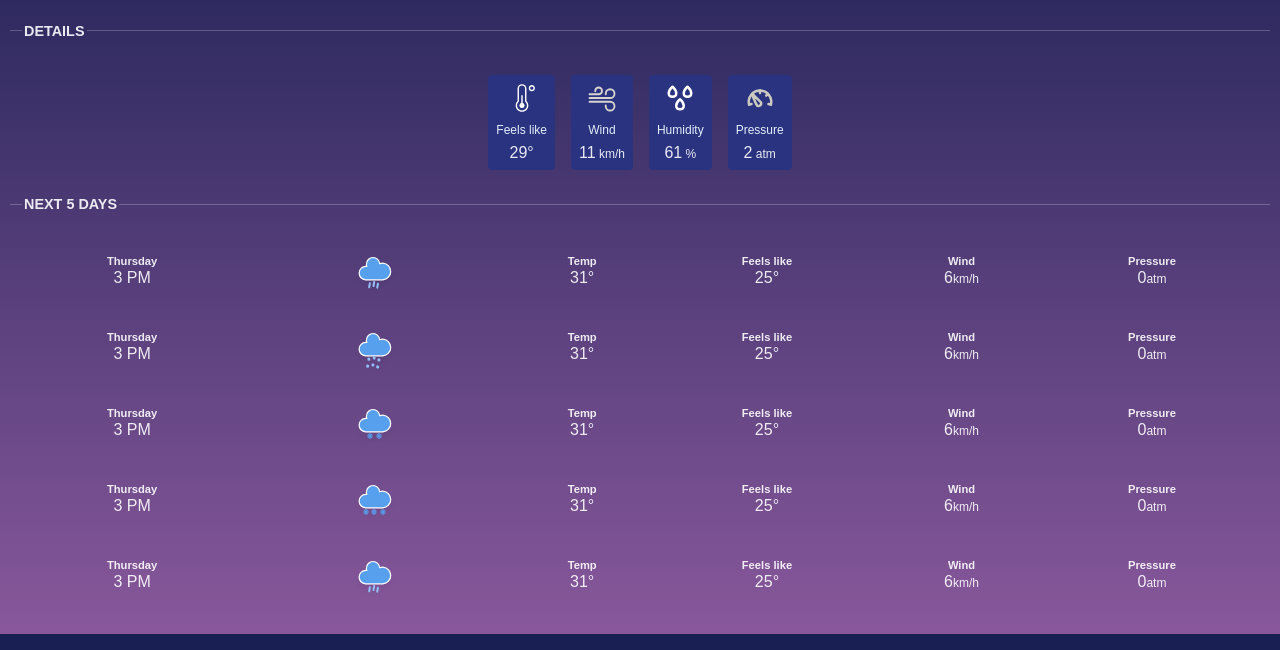
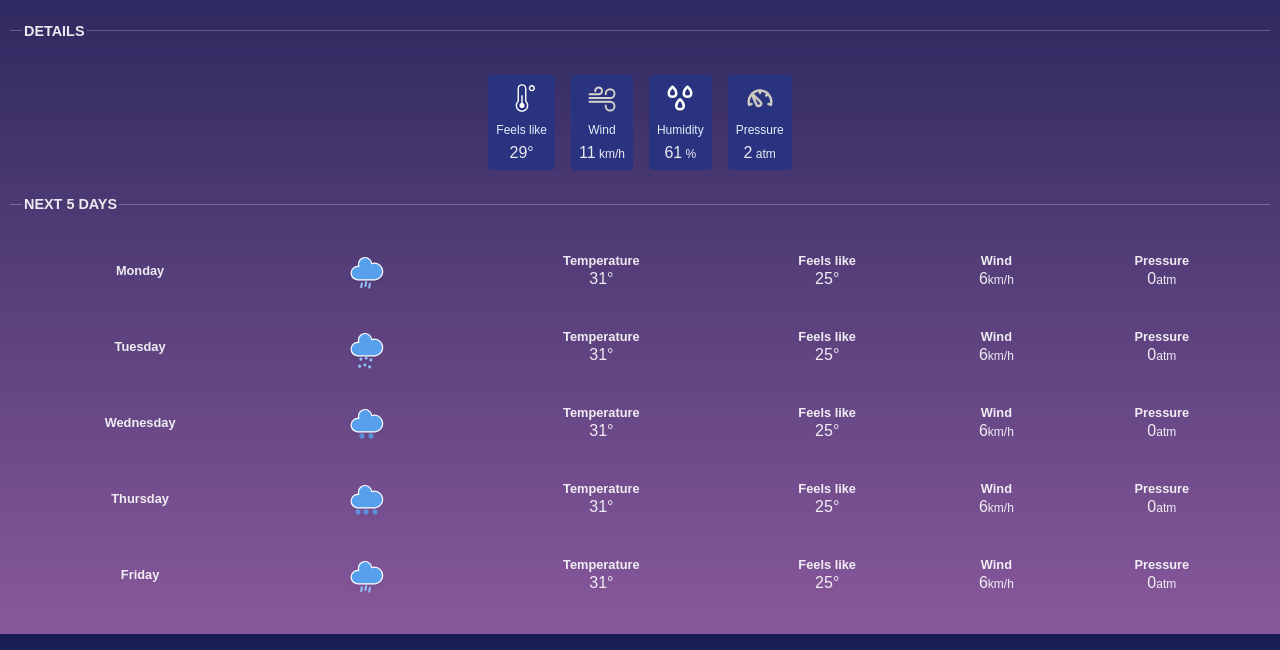
Before and after one commit to zygo1/Weather-Application, a plain HTML site: page index.html in a window 1280 px wide. Shown: the part 166-816 px from the top of the page. Drawn offline with Linux system fonts and the light colour scheme; a script that the page names is missing.

Commit message:
gui changes

```diff
--- a/index.html
+++ b/index.html
@@ -67,14 +67,77 @@
                 <tr class="hour-row">
                     <td>
                         <div class="info-group">
-                            <div class="label">Thursday</div>
-                            <div>3 PM</div>
+                            <div class="label">Monday</div>
                         </div>
                     </td>
                     <td><img src="icons\static\rainy-6.svg"></td>
                     <td>
                         <div class="info-group">
-                            <div class="label">Temp</div>
+                            <div class="label">Temperature</div>
+                            <div><span>31</span>&deg;</div>
+                        </div>
+                    </td>
+                    <td>
+                        <div class="info-group">
+                            <div class="label">Feels like</div>
+                            <div><span>25</span>&deg;</div>
+                        </div>
+                    </td>
+                    <td>
+                        <div class="info-group">
+                            <div class="label">Wind</div>
+                            <div><span>6</span><span class="value-sub-info">km/h</span></div>
+                        </div>
+                    </td>
+                    <td>
+                        <div class="info-group">
+                            <div class="label">Pressure</div>
+                            <div><span>0</span><span class="value-sub-info">atm</span></div>
+                        </div>
+                    </td>
+                </tr>
+                <tr class="hour-row">
+                    <td>
+                        <div class="info-group">
+                            <div class="label">Tuesday</div>
+                        </div>
+                    </td>
+                    <td><img src="icons\static\rainy-7.svg"></td>
+                    <td>
+                        <div class="info-group">
+                            <div class="label">Temperature</div>
+                            <div><span>31</span>&deg;</div>
+                        </div>
+                    </td>
+                    <td>
+                        <div class="info-group">
+                            <div class="label">Feels like</div>
+                            <div><span>25</span>&deg;</div>
+                        </div>
+                    </td>
+                    <td>
+                        <div class="info-group">
+                            <div class="label">Wind</div>
+                            <div><span>6</span><span class="value-sub-info">km/h</span></div>
+                        </div>
+                    </td>
+                    <td>
+                        <div class="info-group">
+                            <div class="label">Pressure</div>
+                            <div><span>0</span><span class="value-sub-info">atm</span></div>
+                        </div>
+                    </td>
+                </tr>
+                <tr class="hour-row">
+                    <td>
+                        <div class="info-group">
+                            <div class="label">Wednesday</div>
+                        </div>
+                    </td>
+                    <td><img src="icons\static\snowy-5.svg"></td>
+                    <td>
+                        <div class="info-group">
+                            <div class="label">Temperature</div>
                             <div><span>31</span>&deg;</div>
                         </div>
                     </td>
@@ -101,13 +164,12 @@
                     <td>
                         <div class="info-group">
                             <div class="label">Thursday</div>
-                            <div>3 PM</div>
                         </div>
                     </td>
-                    <td><img src="icons\static\rainy-7.svg"></td>
+                    <td><img src="icons\static\snowy-6.svg"></td>
                     <td>
                         <div class="info-group">
-                            <div class="label">Temp</div>
+                            <div class="label">Temperature</div>
                             <div><span>31</span>&deg;</div>
                         </div>
                     </td>
@@ -133,80 +195,13 @@
                 <tr class="hour-row">
                     <td>
                         <div class="info-group">
-                            <div class="label">Thursday</div>
-                            <div>3 PM</div>
-                        </div>
-                    </td>
-                    <td><img src="icons\static\snowy-5.svg"></td>
-                    <td>
-                        <div class="info-group">
-                            <div class="label">Temp</div>
-                            <div><span>31</span>&deg;</div>
-                        </div>
-                    </td>
-                    <td>
-                        <div class="info-group">
-                            <div class="label">Feels like</div>
-                            <div><span>25</span>&deg;</div>
-                        </div>
-                    </td>
-                    <td>
-                        <div class="info-group">
-                            <div class="label">Wind</div>
-                            <div><span>6</span><span class="value-sub-info">km/h</span></div>
-                        </div>
-                    </td>
-                    <td>
-                        <div class="info-group">
-                            <div class="label">Pressure</div>
-                            <div><span>0</span><span class="value-sub-info">atm</span></div>
-                        </div>
-                    </td>
-                </tr>
-                <tr class="hour-row">
-                    <td>
-                        <div class="info-group">
-                            <div class="label">Thursday</div>
-                            <div>3 PM</div>
-                        </div>
-                    </td>
-                    <td><img src="icons\static\snowy-6.svg"></td>
-                    <td>
-                        <div class="info-group">
-                            <div class="label">Temp</div>
-                            <div><span>31</span>&deg;</div>
-                        </div>
-                    </td>
-                    <td>
-                        <div class="info-group">
-                            <div class="label">Feels like</div>
-                            <div><span>25</span>&deg;</div>
-                        </div>
-                    </td>
-                    <td>
-                        <div class="info-group">
-                            <div class="label">Wind</div>
-                            <div><span>6</span><span class="value-sub-info">km/h</span></div>
-                        </div>
-                    </td>
-                    <td>
-                        <div class="info-group">
-                            <div class="label">Pressure</div>
-                            <div><span>0</span><span class="value-sub-info">atm</span></div>
-                        </div>
-                    </td>
-                </tr>
-                <tr class="hour-row">
-                    <td>
-                        <div class="info-group">
-                            <div class="label">Thursday</div>
-                            <div>3 PM</div>
+                            <div class="label">Friday</div>
                         </div>
                     </td>
                     <td><img src="icons\static\rainy-6.svg"></td>
                     <td>
                         <div class="info-group">
-                            <div class="label">Temp</div>
+                            <div class="label">Temperature</div>
                             <div><span>31</span>&deg;</div>
                         </div>
                     </td>
--- a/styles.css
+++ b/styles.css
@@ -59,7 +59,7 @@ body {
 }
 
 .label {
-    font-size: 0.7rem;
+    font-size: 0.8rem;
     font-weight: 600;
 }
 
```
Also changed, not shown: main.js (added).
